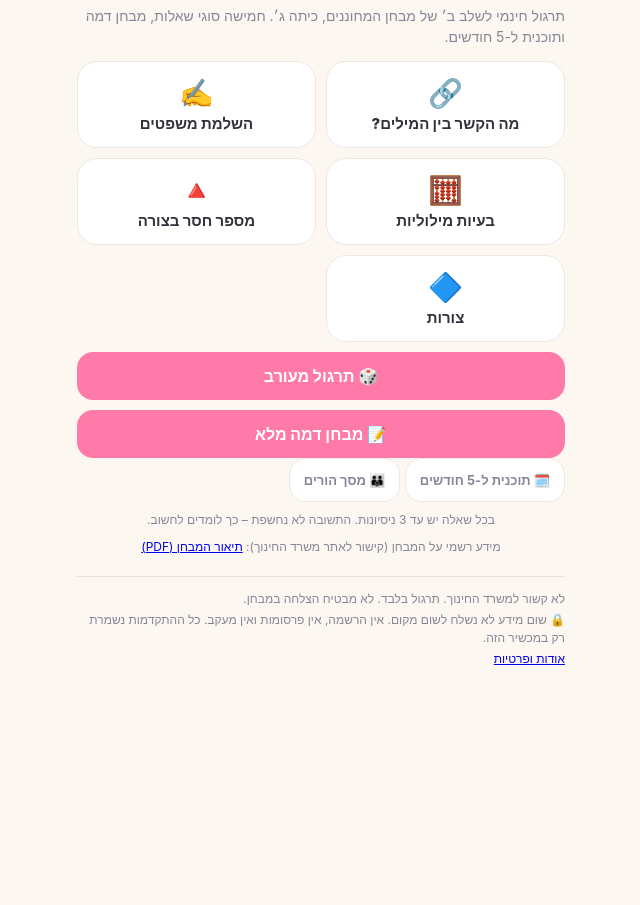
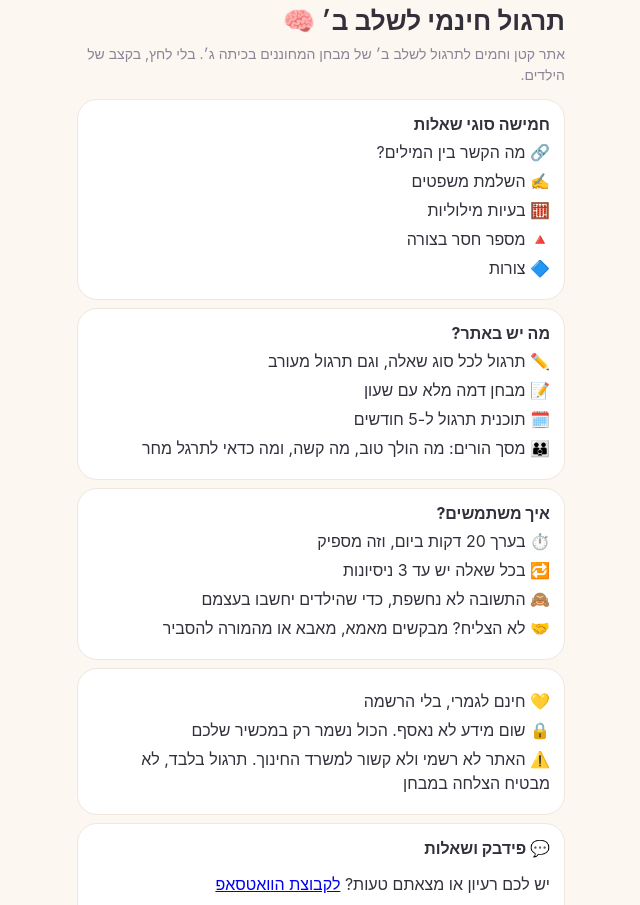
Before and after one commit to bronfmanmarina15620-crypto/gifted-prep, a website built with Vite: page index.html in a window 1280 px wide. Shown: the part 47-952 px from the top of the page, without its empty margins (319-959 px from the left). Before the commit the page ends 800 px from the top, so only its background shows below. Built offline with nearby package versions, Linux system fonts and the light colour scheme.

Commit message:
Landing page, OG preview tags, Hebrew feedback label

```diff
--- a/src/main.ts
+++ b/src/main.ts
@@ -6,8 +6,9 @@ import { load, save, wipe, todayKey, type Data, type ExerciseLog } from './stora
 
 const app = document.querySelector<HTMLDivElement>('#app')!
 let data: Data = load()
-type Screen = 'home' | 'practice' | 'summary' | 'exam' | 'plan' | 'pin' | 'parent' | 'about'
-let screen: Screen = 'home'
+type Screen = 'landing' | 'home' | 'practice' | 'summary' | 'exam' | 'plan' | 'pin' | 'parent' | 'about'
+const SEEN_KEY = 'gifted-prep-skip-landing'
+let screen: Screen = localStorage.getItem(SEEN_KEY) ? 'home' : 'landing'
 const HELP_MSG = 'כדאי לבקש מאמא, מאבא או מהמורה להסביר את התרגיל הזה'
 const SESSION_N = 12
 const OFFICIAL_DESC = 'https://meyda.education.gov.il/files/gifted/test-shlav2-description.pdf'
@@ -30,7 +31,7 @@ let fbItem: GItem | null = null
 function bindFeedback(): void {
   app.querySelector('#fbBtn')?.addEventListener('click', async () => {
     if (!fbItem) return
-    await copyText(`[${fbItem.id} · ${GTYPE_META[fbItem.type].title}] ${fbItem.plain}\nfeedback: `)
+    await copyText(`[${fbItem.id} · ${GTYPE_META[fbItem.type].title}] ${fbItem.plain}\nפידבק: `)
     toast('הועתק — הדביקו בקבוצה')
     setTimeout(() => window.open(WA, '_blank', 'noopener'), 900)
   })
@@ -45,7 +46,7 @@ function shell(inner: string, right = ''): void {
 }
 function go(s: Screen): void { stopTimer(); screen = s; render(); window.scrollTo(0, 0) }
 function render(): void {
-  ;({ home: renderHome, practice: renderPractice, summary: renderSummary, exam: renderExam, plan: renderPlan, pin: renderPin, parent: renderParent, about: renderAbout } as Record<Screen, () => void>)[screen]()
+  ;({ landing: renderLanding, home: renderHome, practice: renderPractice, summary: renderSummary, exam: renderExam, plan: renderPlan, pin: renderPin, parent: renderParent, about: renderAbout } as Record<Screen, () => void>)[screen]()
 }
 
 function gStats(): { stats: GStats; typeErr: Record<string, number> } {
@@ -63,6 +64,33 @@ function gStats(): { stats: GStats; typeErr: Record<string, number> } {
   return { stats, typeErr }
 }
 
+// ---------- landing ----------
+function renderLanding(): void {
+  const types = GTYPES.map((t) => `<li>${GTYPE_META[t].emoji} ${GTYPE_META[t].title}</li>`).join('')
+  shell(`
+    <div class="land">
+    <h1 class="land-h">תרגול חינמי לשלב ב׳ 🧠</h1>
+    <p class="lead">אתר קטן וחמים לתרגול לשלב ב׳ של מבחן המחוננים בכיתה ג׳. בלי לחץ, בקצב של הילדים.</p>
+    <div class="panel"><b>חמישה סוגי שאלות</b><ul class="land-ul">${types}</ul></div>
+    <div class="panel"><b>מה יש באתר?</b><ul class="land-ul">
+      <li>✏️ תרגול לכל סוג שאלה, וגם תרגול מעורב</li><li>📝 מבחן דמה מלא עם שעון</li>
+      <li>🗓️ תוכנית תרגול ל-5 חודשים</li><li>👪 מסך הורים: מה הולך טוב, מה קשה, ומה כדאי לתרגל מחר</li></ul></div>
+    <div class="panel"><b>איך משתמשים?</b><ul class="land-ul">
+      <li>⏱️ בערך 20 דקות ביום, וזה מספיק</li><li>🔁 בכל שאלה יש עד 3 ניסיונות</li>
+      <li>🙈 התשובה לא נחשפת, כדי שהילדים יחשבו בעצמם</li><li>🤝 לא הצליח? מבקשים מאמא, מאבא או מהמורה להסביר</li></ul></div>
+    <div class="panel"><ul class="land-ul">
+      <li>💛 חינם לגמרי, בלי הרשמה</li><li>🔒 שום מידע לא נאסף. הכול נשמר רק במכשיר שלכם</li>
+      <li>⚠️ האתר לא רשמי ולא קשור למשרד החינוך. תרגול בלבד, לא מבטיח הצלחה במבחן</li></ul></div>
+    <div class="panel"><b>💬 פידבק ושאלות</b><p>יש לכם רעיון או מצאתם טעות? <a href="${WA}" target="_blank" rel="noopener">לקבוצת הוואטסאפ</a></p><p class="note">${WA_NOTE}</p></div>
+    <p class="note">נבנה באהבה על ידי אמא לילדה בכיתה ג׳ – מרינה 💛</p>
+    <label class="land-rem"><input type="checkbox" id="rem"/> לא להציג את הדף הזה שוב</label>
+    <button class="primary" id="start">מתחילים ▶</button>
+    <p class="note"><a href="#" id="skip">דילוג לאתר</a></p></div>`)
+  const enter = () => { if (app.querySelector<HTMLInputElement>('#rem')!.checked) localStorage.setItem(SEEN_KEY, '1'); go('home') }
+  app.querySelector('#start')!.addEventListener('click', enter)
+  app.querySelector('#skip')!.addEventListener('click', (e) => { e.preventDefault(); enter() })
+}
+
 // ---------- home ----------
 function renderHome(): void {
   shell(`
@@ -72,6 +100,7 @@ function renderHome(): void {
     <button class="primary" id="btnExam">📝 מבחן דמה מלא</button>
     <button class="ghost" id="btnPlan">🗓️ תוכנית ל-5 חודשים</button>
     <button class="ghost" id="btnParent">👪 מסך הורים</button>
+    <p class="note"><a href="#" id="lnkLanding">מה זה האתר? ואיך משתמשים</a></p>
     <p class="note">בכל שאלה יש עד 3 ניסיונות. התשובה לא נחשפת – כך לומדים לחשוב.</p>
     <p class="note">מידע רשמי על המבחן (קישור לאתר משרד החינוך): <a href="${OFFICIAL_DESC}" target="_blank" rel="noopener">תיאור המבחן (PDF)</a></p>`)
   const grid = app.querySelector('#mods')!
@@ -83,6 +112,7 @@ function renderHome(): void {
   app.querySelector('#btnMixed')!.addEventListener('click', () => startPractice('mixed'))
   app.querySelector('#btnExam')!.addEventListener('click', startExam)
   app.querySelector('#btnPlan')!.addEventListener('click', () => go('plan'))
+  app.querySelector('#lnkLanding')!.addEventListener('click', (e) => { e.preventDefault(); go('landing') })
   app.querySelector('#btnParent')!.addEventListener('click', () => go(data.pin ? 'pin' : 'parent'))
 }
 
--- a/src/style.css
+++ b/src/style.css
@@ -490,3 +490,6 @@ th { color: var(--muted); font-weight: 600; font-size: 12px; }
 .fb-note{font-size:11px;color:var(--muted);text-align:center;margin:4px 0 0}
 .toast{position:fixed;bottom:24px;left:50%;transform:translateX(-50%);background:#2b2340;color:#fff;padding:10px 18px;border-radius:20px;font-size:15px;z-index:99;box-shadow:0 6px 16px #0003}
 .wa-link{display:block;text-align:center;text-decoration:none;margin-top:8px}
+.land-h{font-size:26px;margin:6px 0}
+.land-ul{list-style:none;padding:0;margin:6px 0 0}.land-ul li{margin:5px 0;line-height:1.5}
+.land-rem{display:flex;gap:8px;align-items:center;justify-content:center;font-size:14px;margin:12px 0 6px}
```
Also changed, not shown: index.html (+9 -0 lines), public/og.png (added).
